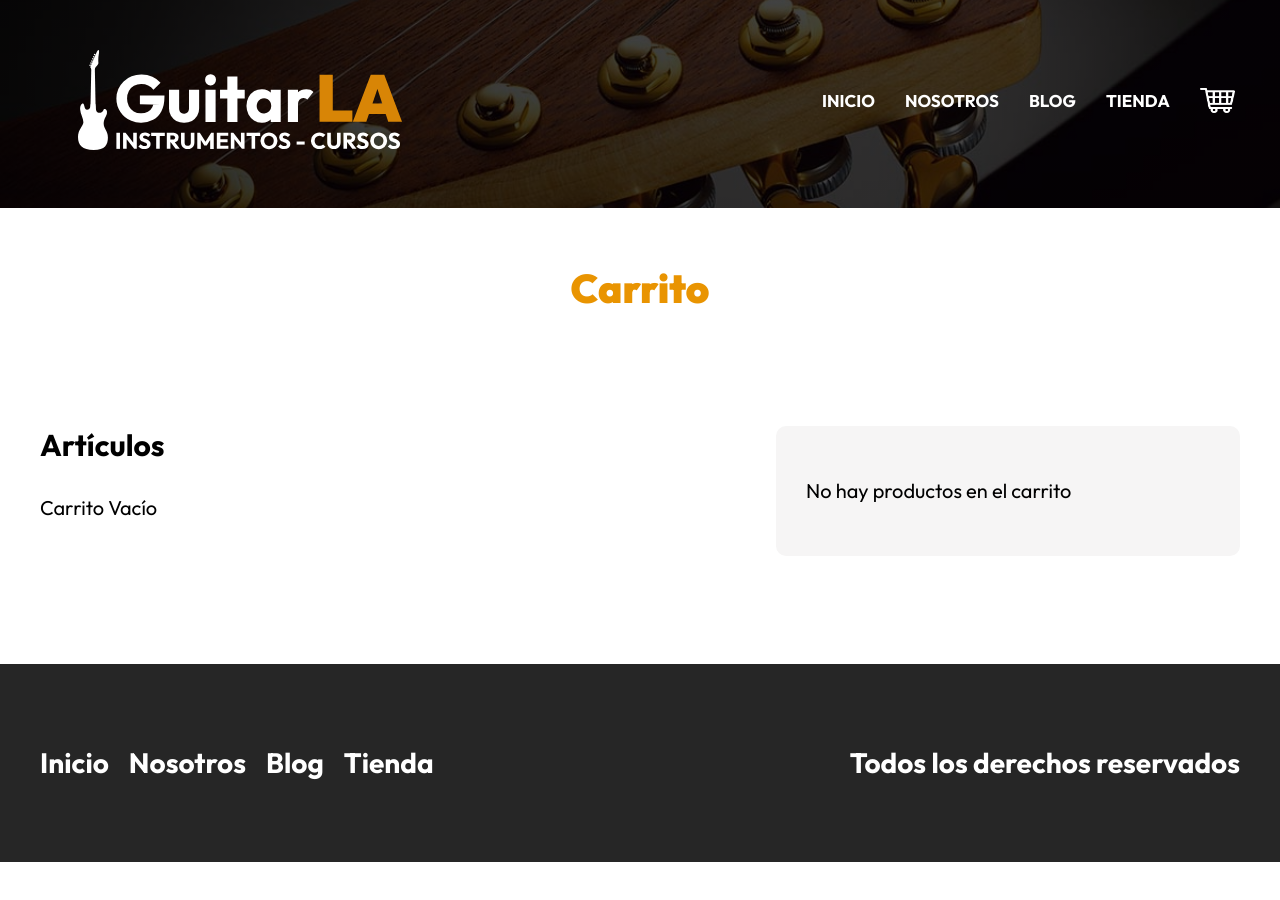
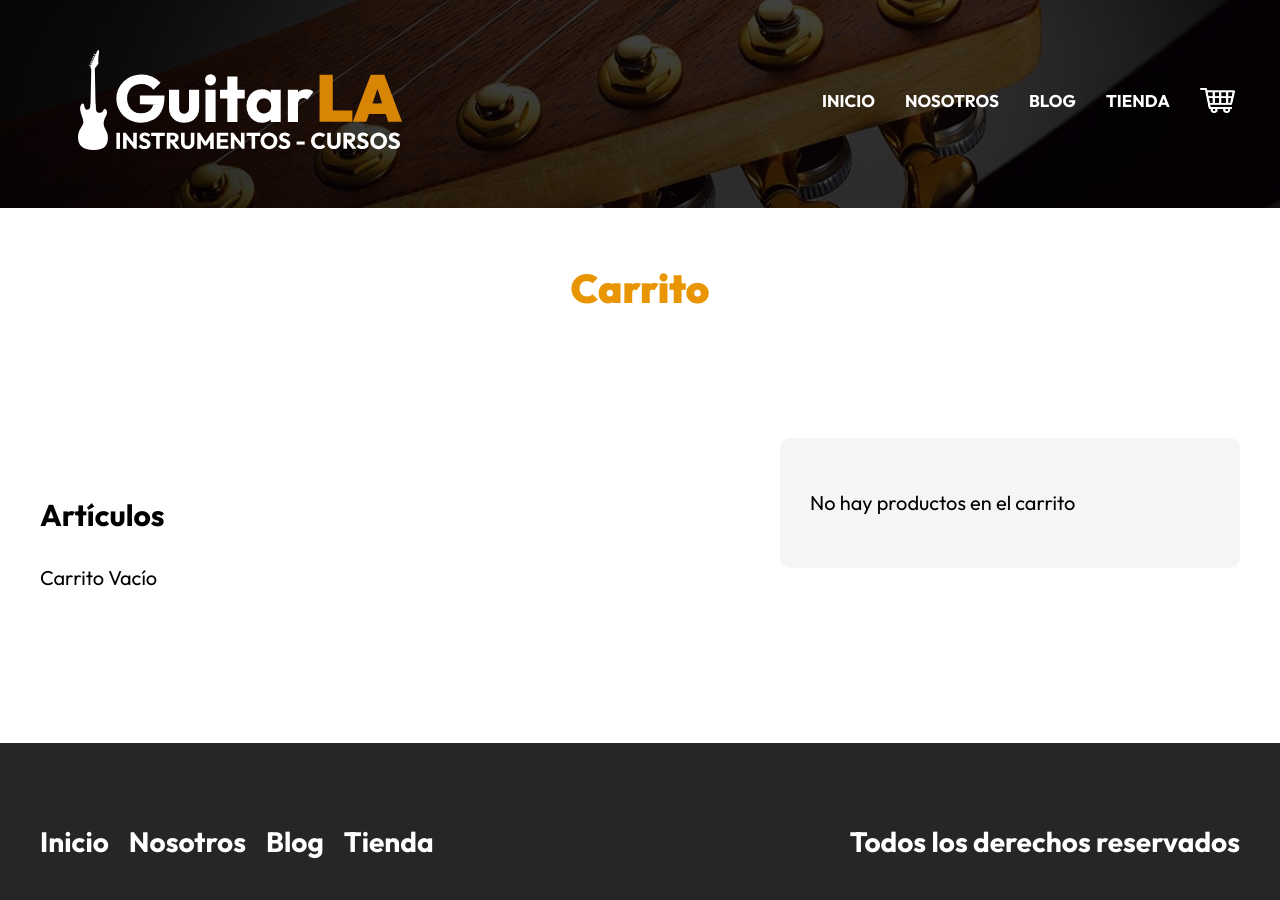
Before and after one commit to JoseAguilar-01/GuitarLA-Next, a Next.js app: page /carrito in a window 1280 px wide. Shown: the top 900 px of the page. Before the commit the page ends 862 px from the top, so only its background shows below. Built offline with nearby package versions, Linux system fonts and the light colour scheme.

Commit message:
fixed: styles of some components

```diff
--- a/styles/Carrito.module.css
+++ b/styles/Carrito.module.css
@@ -1,6 +1,8 @@
 .contenido {
 	display: grid;
-	gap: 4rem;
+	align-items: baseline;
+	gap: 5rem;
+	padding: 7rem 0;
 }
 @media (min-width: 768px) {
 	.contenido {
@@ -78,7 +80,6 @@
 }
 .resumen {
 	background-color: #f6f5f5;
-	margin: 5.8rem 0;
 	padding: 3rem;
 	border-radius: 1rem;
 }
--- a/styles/Guitarra.module.css
+++ b/styles/Guitarra.module.css
@@ -4,7 +4,7 @@
 	column-gap: 1rem;
 	align-items: center;
 	max-width: 70rem;
-	margin: 0 auto;
+	margin: 3.5rem auto;
 }
 .contenido {
 	padding: 1rem;
```
